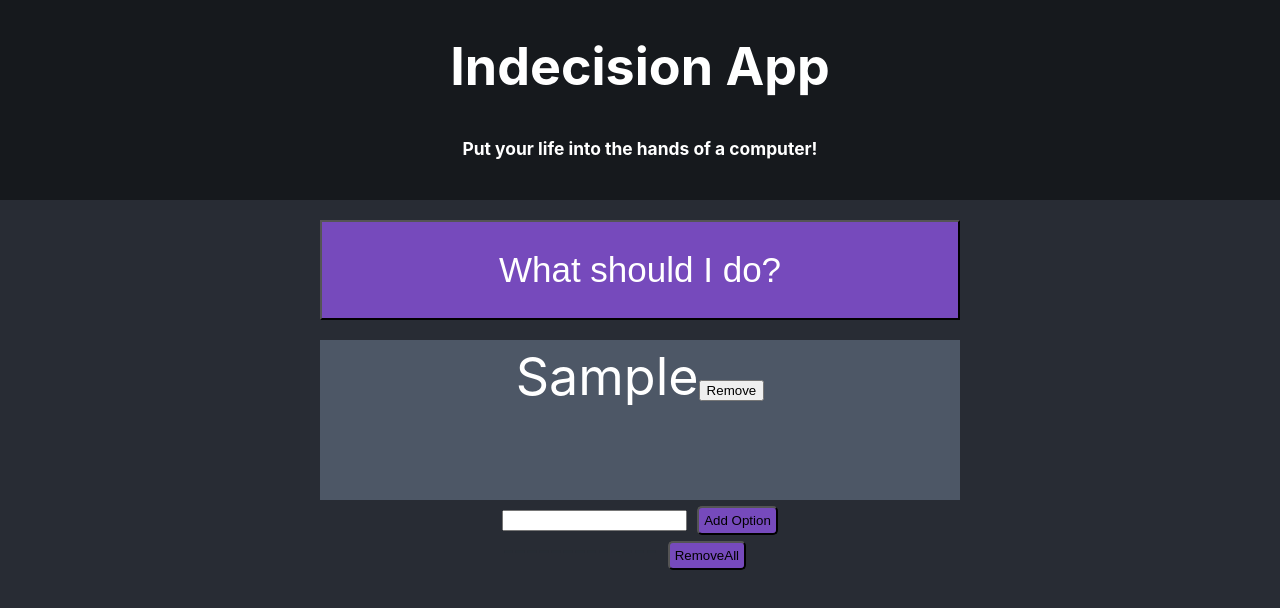
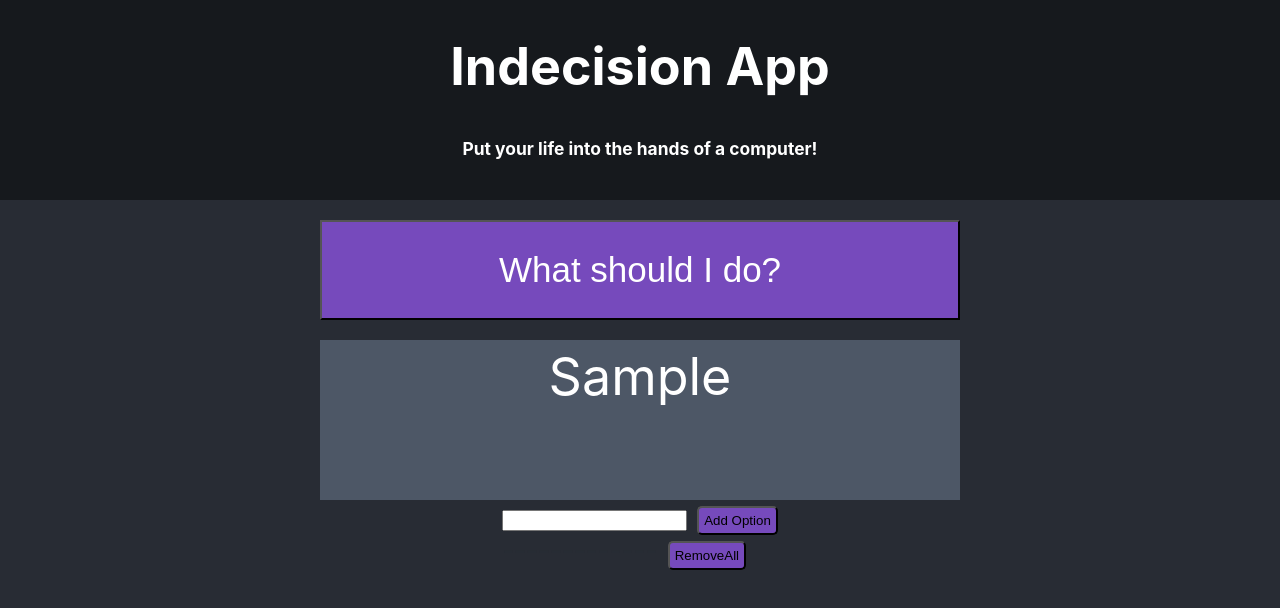
Before and after one commit to tpdoyle87/indecision-app, a React (Create React App) app: page / in a window 1280 px wide. Both pictures are taken after typing "Sample" into the empty fields and a click on the button "Add Option". Shown: the top 608 px of the page. Built offline with nearby package versions, Linux system fonts and the light colour scheme.

Commit message:
small change

```diff
--- a/src/components/Options/option.js
+++ b/src/components/Options/option.js
@@ -6,7 +6,7 @@ class Option extends Component {
   render() {
     return(
 
-        <li>{this.props.option}<button>Remove</button></li>
+        <li>{this.props.option}</li>
 
     );
   }
--- a/src/index.js
+++ b/src/index.js
@@ -1,5 +1,6 @@
 import React from 'react';
 import ReactDOM from 'react-dom';
+
 import './index.css';
 import App from './App';
 
```
